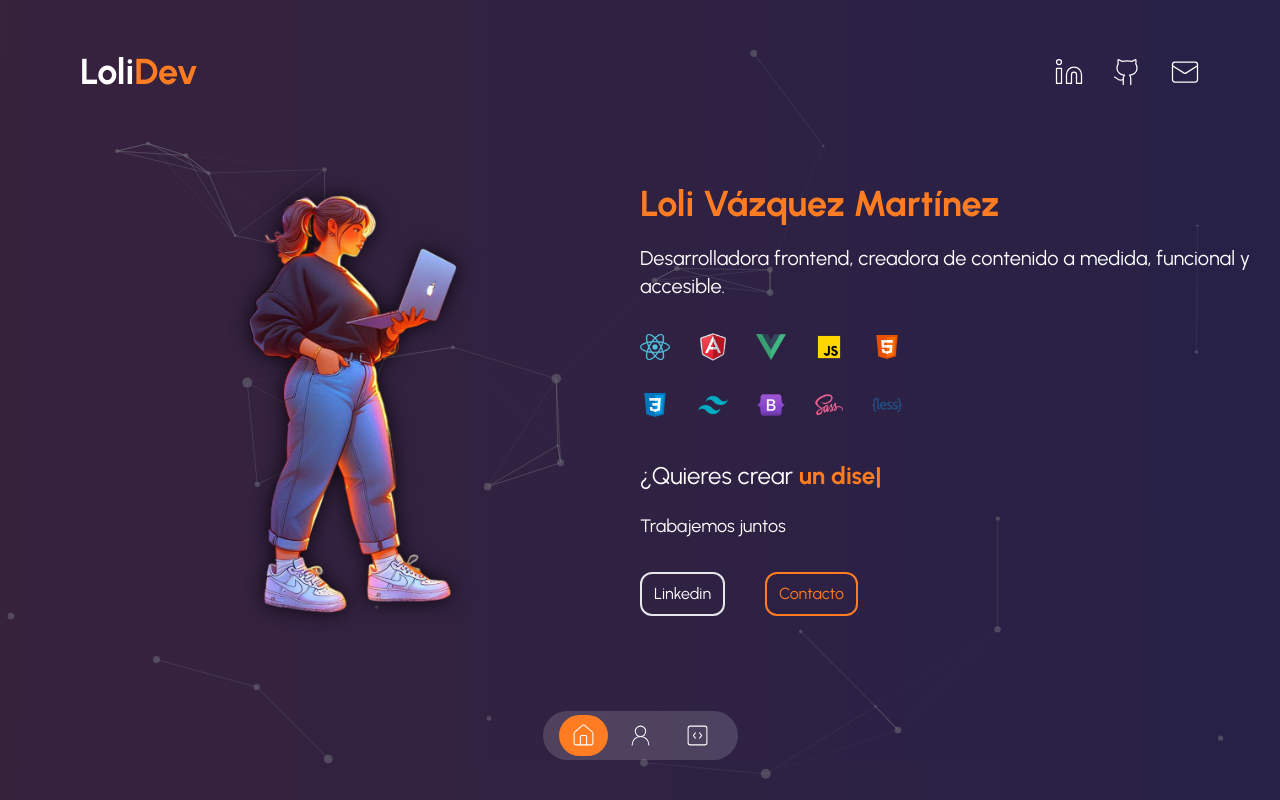
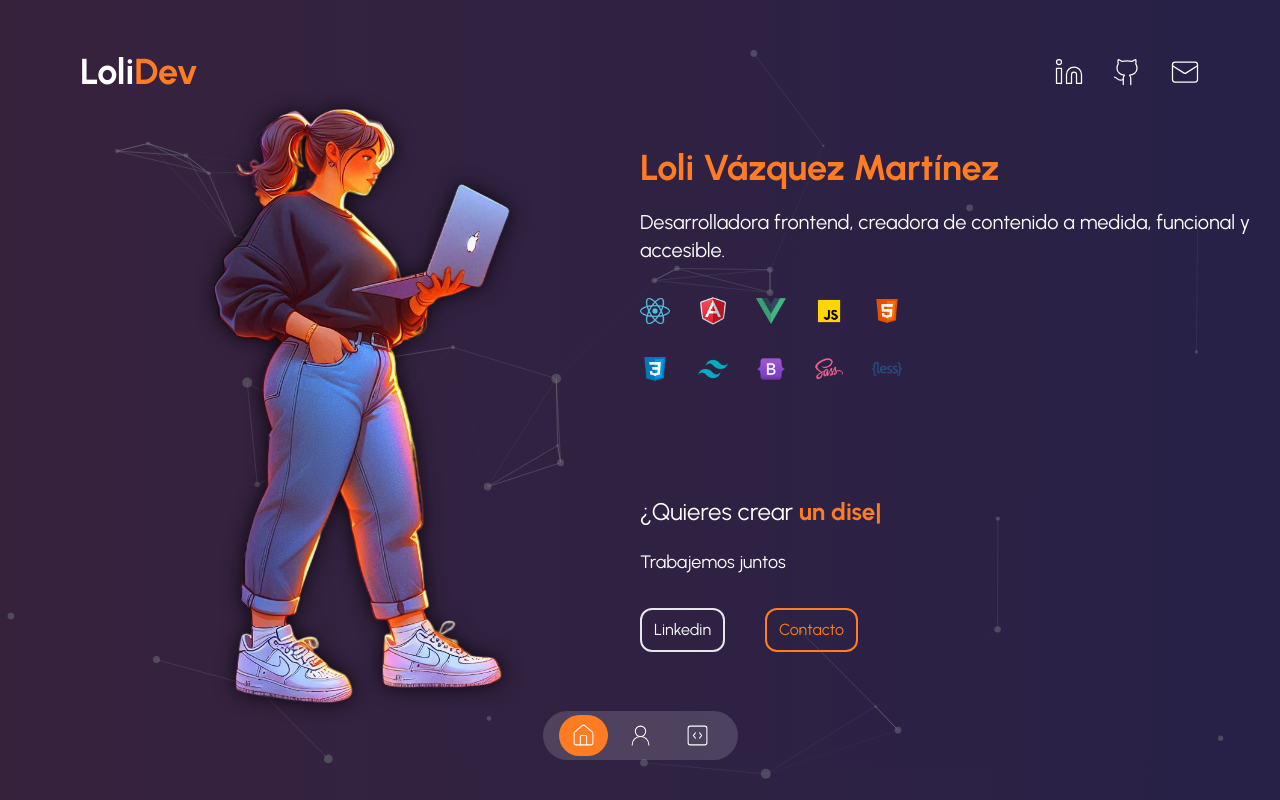
Before and after one commit to LoliVazMar/portfolio-particles, a Next.js app: page / in a window 1280 px wide. Built offline with nearby package versions, Linux system fonts and the light colour scheme.

Commit message:
Mejorando SEO

```diff
--- a/components/introduction.tsx
+++ b/components/introduction.tsx
@@ -12,10 +12,10 @@ const Introduction = () => {
         <Image
           src="/home-4.png"
           priority
-          width="1000"
-          height="1000"
-          alt="Profile pic"
-          className="max-w-[70%] justify-self-center order-2 hidden md:block md:row-start-2 md:row-end-4 md:order-1 drop-shadow-dark"
+          width={800}
+          height={800}
+          alt="Imagen de perfil con IA"
+          className="max-w-[100%] justify-self-center order-2 hidden md:block md:row-start-2 md:row-end-4 md:order-1 drop-shadow-dark"
         />
         <div className="flex flex-col py-5 order-1 justify-center items-center md:items-start md:row-start-2 md:order-2 md:justify-start">
           <h1 className="mb-5 text-2xl text-secondary font-bold leading-tight text-center md:text-left md:text-4xl">
@@ -27,14 +27,7 @@ const Introduction = () => {
           </p>
           <div className="flex items-center justify-center gap-7 flex-wrap md:justify-start max-w-72">
             {technologies.map(({ title, image, id }) => (
-              <Image
-                key={id}
-                src={image}
-                width={30}
-                height={30}
-                alt={title}
-                className=""
-              />
+              <Image key={id} src={image} width={30} height={30} alt={title} />
             ))}
           </div>
         </div>
```
